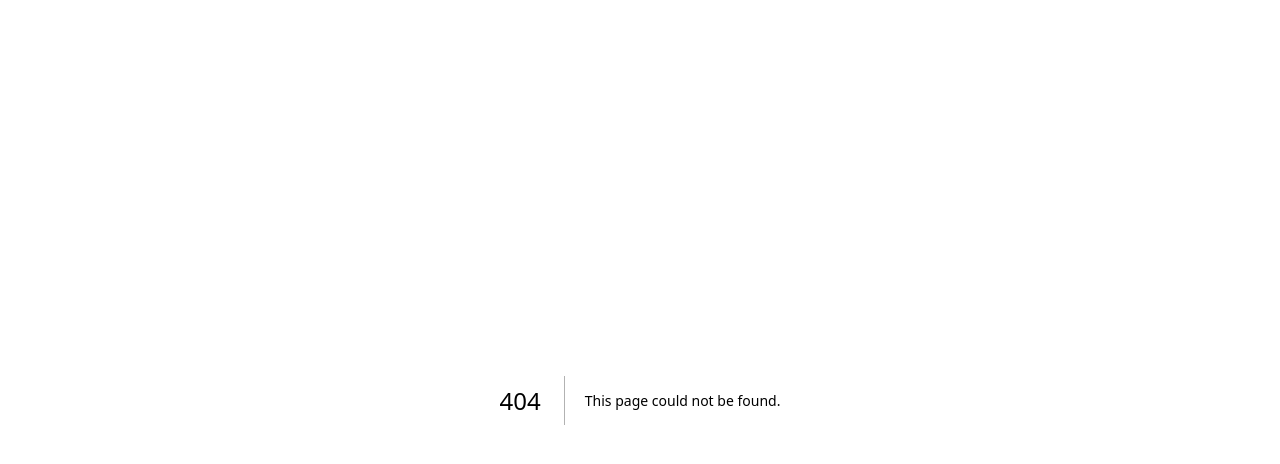
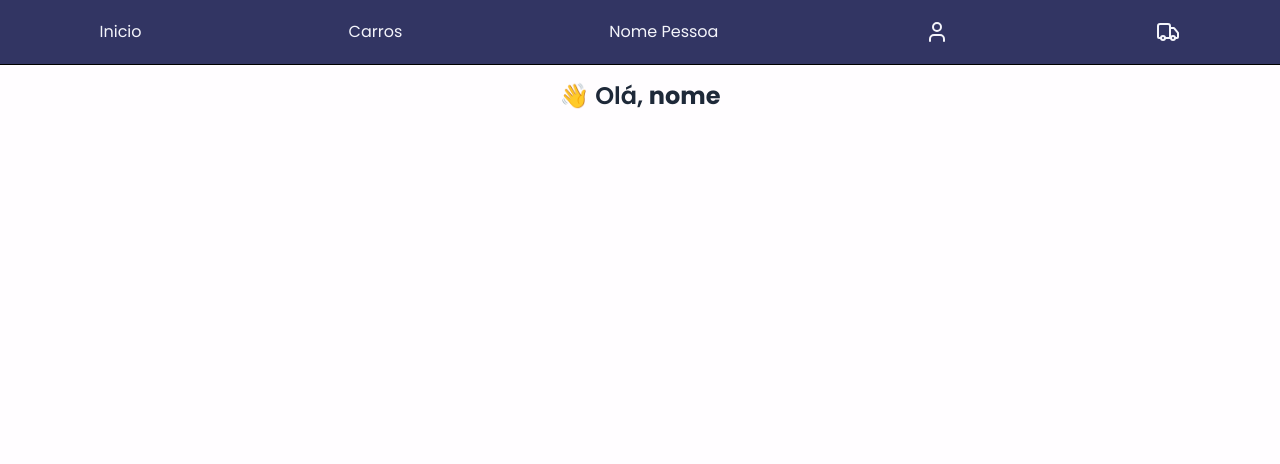
Before and after one commit to Glayber16/front-ecommerce, a Next.js app: page /HomeLoginAdmin in a window 1280 px wide. Before the commit this address had no page. Shown: the top 464 px of the page. Built offline with nearby package versions, Linux system fonts and the light colour scheme.

Commit message:
merge com a main

```diff
--- a/src/app/EditarDados/page.tsx
+++ b/src/app/EditarDados/page.tsx
@@ -2,7 +2,7 @@ import React from 'react'
 import Button from '../components/Button'
 export default function page() {
   return (
-    <div className="min-h-screen bg-[#fffdff]font-poppins px-4 py-10">
+    <div className="min-h-screen bg-[#fffdff] font-poppins px-4 py-10">
         <div className="max-w-md mx-auto bg-white p-8 rounded-2xl shadow-md">
             <h2 className="text-2xl font-semibold mb-6 text-center">Editar Perfil</h2>
 
@@ -38,10 +38,15 @@ export default function page() {
                     className="w-full border border-gray-300 px-3 py-2 rounded-lg focus:outline-none focus:ring-2 focus:ring-blue-500"
                     />
                 </div>
+                <div className='flex flex-row justify-between'>
+                    <Button type="submit"  className="mt-4 bg-base-400 hover:bg-brand-300 text-white font-medium py-2 px-4 rounded-lg transition"  >
+                        Salvar Alterações
+                    </Button>
+                    <Button type="submit"  className="mt-4 bg-red-600 hover:bg-red-700 text-white font-medium py-2 px-4 rounded-lg transition"  >
+                        Deletar Conta
+                    </Button>
+                </div>
 
-                <Button type="submit"  className="mt-4 bg-base-400 hover:bg-brand-300 text-white font-medium py-2 px-4 rounded-lg transition"  >
-                    Salvar Alterações
-                </Button>
             </form>
         </div>
     </div>
--- /dev/null
+++ b/src/app/HomeLoginAdmin/page.tsx
@@ -0,0 +1,22 @@
+'use client';
+
+import React from 'react';
+import NavbarLogin from '../components/NavbarLogin';
+import FeaturedCars from '../components/FeaturedCars';
+import SearchBar from '../components/SearchBar';
+
+export default function Page() {
+  return (
+    <div className="min-h-screen bg-[#fffdff] font-poppins">
+      <NavbarLogin />
+
+      <div className="flex flex-col items-start sm:items-center py-20 px-4 sm:px-8 max-w-6xl mx-auto gap-10">
+
+        <h1 className="text-xl sm:text-2xl font-semibold text-gray-800">
+          👋 Olá, <span className="font-bold">nome</span>
+        </h1>
+
+      </div>
+    </div>
+  );
+}
```
Also changed, not shown: src/app/HomeLoginCliente/page.tsx (renamed from src/app/HomeLogin/page.tsx).
